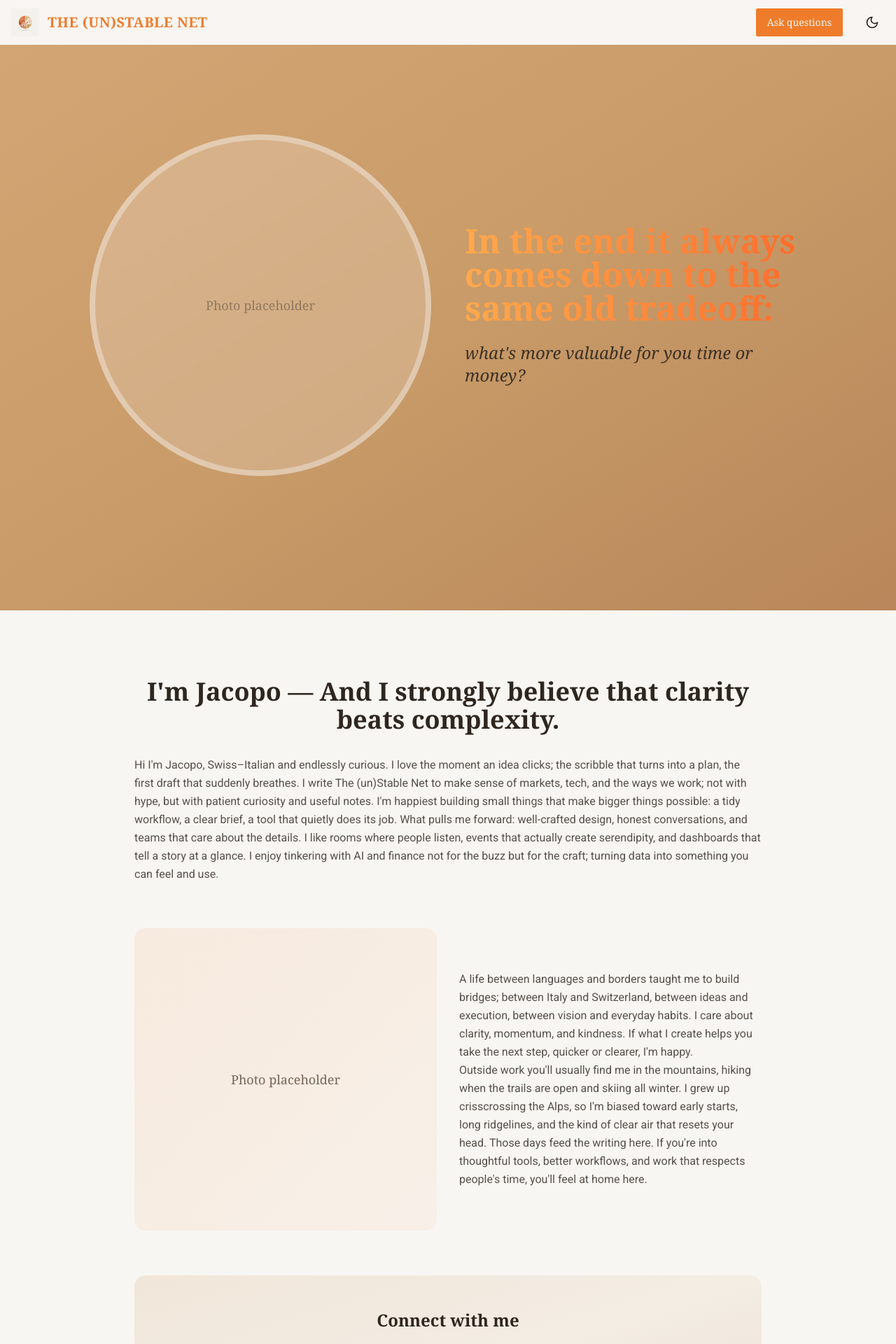
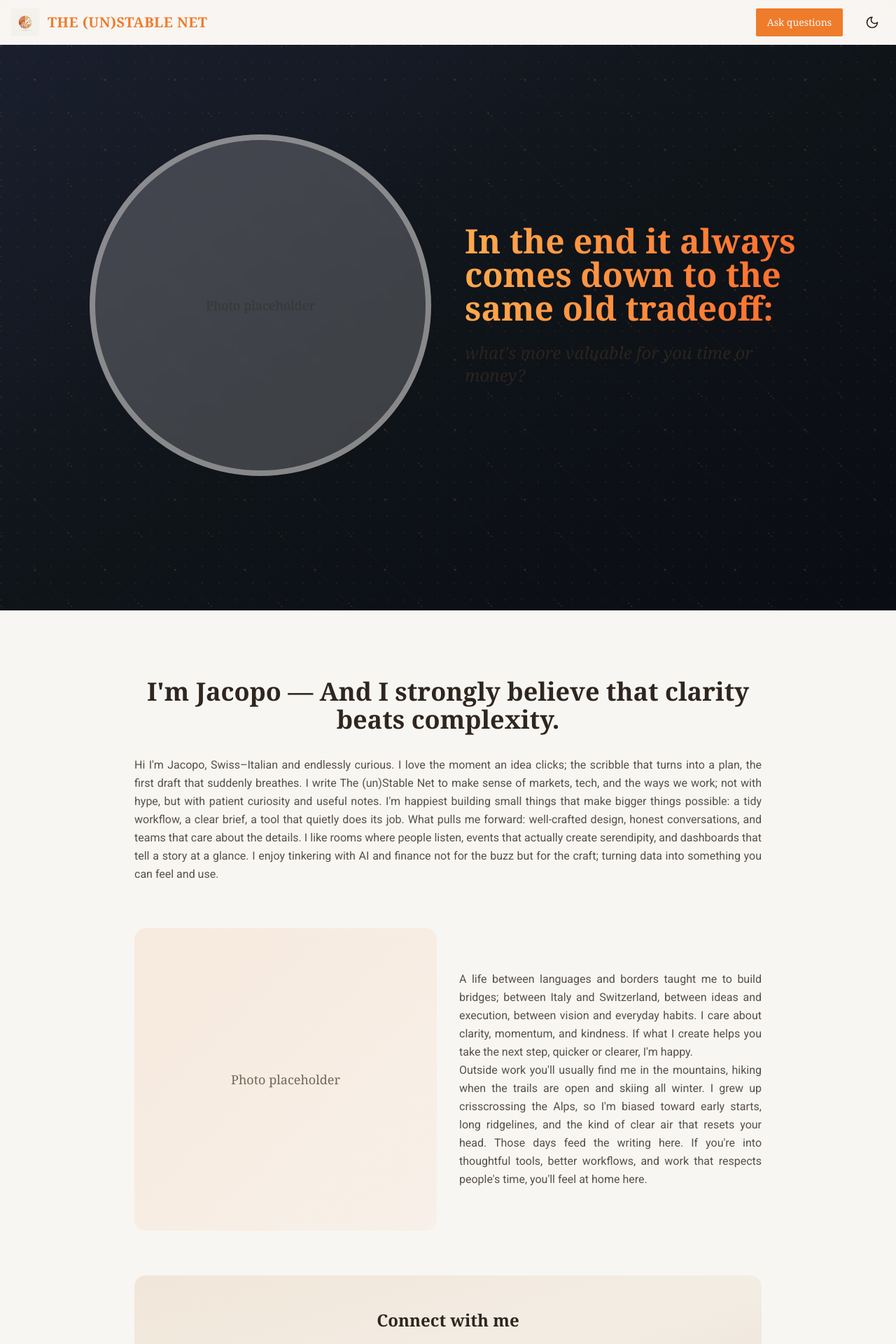
Before and after one commit to James-Git-Repo/eu-market-pulse, a React (Vite) app: page /about in a window 1280 px wide. Shown: the top 1920 px of the page at 70% size. Built offline with nearby package versions, Linux system fonts and the light colour scheme; no server answers; the database is empty; the HTML template or start-up script is replaced by a standard one.

Commit message:
Refactor About page hero

```diff
--- a/src/pages/About.tsx
+++ b/src/pages/About.tsx
@@ -169,7 +169,23 @@ export default function About() {
       {/* Main Content */}
       <main className="flex-1">
         {/* Hero Section with Title */}
-        <div className="relative bg-gradient-to-br from-[#D4A574] via-[#C89B68] to-[#B8865A] dark:from-[#2a1f15] dark:via-[#3d2a1a] dark:to-[#1f1812] py-20 md:py-32">
+        <div className="relative bg-gradient-to-br from-[#1a1f2e] via-[#0f1419] to-[#0a0d14] py-20 md:py-32">
+          {/* Circuit Board Overlay */}
+          <svg className="absolute inset-0 w-full h-full opacity-20" xmlns="http://www.w3.org/2000/svg">
+            <defs>
+              <pattern id="circuit-pattern" x="0" y="0" width="100" height="100" patternUnits="userSpaceOnUse">
+                <circle cx="2" cy="2" r="1" fill="currentColor" className="text-primary" />
+                <circle cx="50" cy="50" r="1.5" fill="currentColor" className="text-primary" />
+                <circle cx="98" cy="98" r="1" fill="currentColor" className="text-primary" />
+                <line x1="2" y1="2" x2="50" y2="50" stroke="currentColor" strokeWidth="0.5" className="text-primary/40" />
+                <line x1="50" y1="50" x2="98" y2="98" stroke="currentColor" strokeWidth="0.5" className="text-primary/40" />
+              </pattern>
+            </defs>
+            <rect width="100%" height="100%" fill="url(#circuit-pattern)" />
+          </svg>
+
+          {/* Subtle Dot Grid Overlay */}
+          <div className="absolute inset-0 bg-[radial-gradient(circle_at_1px_1px,_hsl(var(--primary))_1px,_transparent_1px)] [background-size:24px_24px] opacity-10" />
           <div className="container mx-auto px-4">
             <div className="max-w-5xl mx-auto">
               <div className="grid md:grid-cols-2 gap-12 items-center mb-16">
@@ -227,7 +243,7 @@ export default function About() {
                 </h2>
 
                 <div className="prose prose-lg max-w-none text-foreground/80">
-                  <p className="leading-relaxed mb-6">
+                  <p className="leading-relaxed mb-6 text-justify">
                     Hi I'm Jacopo, Swiss–Italian and endlessly curious. I love the moment an idea clicks; the scribble that turns into a plan, the first draft that suddenly breathes. I write The (un)Stable Net to make sense of markets, tech, and the ways we work; not with hype, but with patient curiosity and useful notes. I'm happiest building small things that make bigger things possible: a tidy workflow, a clear brief, a tool that quietly does its job. What pulls me forward: well-crafted design, honest conversations, and teams that care about the details. I like rooms where people listen, events that actually create serendipity, and dashboards that tell a story at a glance. I enjoy tinkering with AI and finance not for the buzz but for the craft; turning data into something you can feel and use.
                   </p>
                 </div>
@@ -260,10 +276,10 @@ export default function About() {
                 </div>
                 <div className="flex flex-col justify-center space-y-6">
                   <div className="prose prose-lg max-w-none text-foreground/80">
-                    <p className="leading-relaxed">
+                    <p className="leading-relaxed text-justify">
                       A life between languages and borders taught me to build bridges; between Italy and Switzerland, between ideas and execution, between vision and everyday habits. I care about clarity, momentum, and kindness. If what I create helps you take the next step, quicker or clearer, I'm happy.
                     </p>
-                    <p className="leading-relaxed">
+                    <p className="leading-relaxed text-justify">
                       Outside work you'll usually find me in the mountains, hiking when the trails are open and skiing all winter. I grew up crisscrossing the Alps, so I'm biased toward early starts, long ridgelines, and the kind of clear air that resets your head. Those days feed the writing here. If you're into thoughtful tools, better workflows, and work that respects people's time, you'll feel at home here.
                     </p>
                   </div>
```
